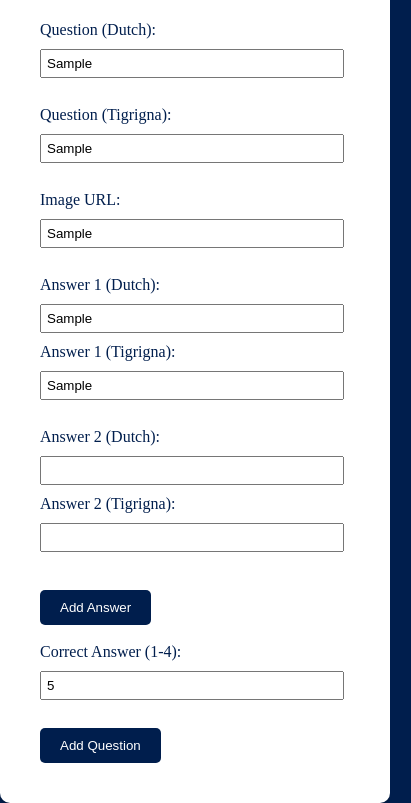
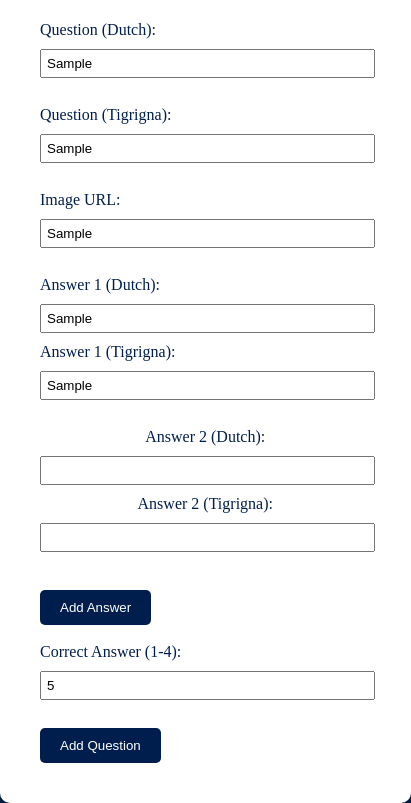
Before and after one commit to merlix256/tahmid-quiz, a plain HTML site: page Create-Quiz/create-quiz.html in a window 390 px wide. Both pictures are taken after typing "Sample", "Sample", "Sample", "Sample", "Sample", "5" into the empty fields and a click on the button "Add Answer". Shown: the part 99-902 px from the top of the page, 411 px wide, since content can reach past the window. Drawn offline with Linux system fonts and the light colour scheme.

Commit message:
it is now responsive

```diff
--- a/Create-Quiz/create-quiz.css
+++ b/Create-Quiz/create-quiz.css
@@ -10,7 +10,7 @@ body {
 .container {
     background: #fff;
     width: 90%;
-    max-width: 400px;
+    max-width: 700px;
     margin: auto;
     padding: 20px;
     border-radius: 10px;
@@ -80,20 +80,30 @@ input[type="number"] {
     color: #001e4d;
 }
 
-/* Media query for mobile screens */
-@media only screen and (max-width: 600px) {
+@media (max-width: 768px) {
     .container {
-        width: 90%;
-        max-width: 100%;
+        width: 95%;
+    }
+
+    input[type="text"],
+    input[type="number"] {
+        width: calc(100% - 10px);
+    }
+
+    .question-container {
+        align-items: center;
+        text-align: center;
     }
 
     .question {
         font-size: 20px;
     }
 
-    .question-image {
-        max-width: 100%;
-        height: auto;
-        margin-bottom: 10px;
+    #answer-container div {
+        text-align: center;
+    }
+
+    body {
+        display: block;
     }
 }
--- a/Create-Quiz/create-quiz.html
+++ b/Create-Quiz/create-quiz.html
@@ -1,6 +1,7 @@
 <!DOCTYPE html>
 <html>
 <head>
+    <meta name="viewport" content="width=device-width, initial-scale=1.0">
     <title>Question Maker</title>
     <link rel="stylesheet" type="text/css" href="create-quiz.css">
 </head>
--- a/style.css
+++ b/style.css
@@ -147,53 +147,35 @@ body {
   border-radius: 10px;
 }
 
-/* CSS for mobile screens */
-@media only screen and (max-width: 600px) {
-  .app {
-    margin: 40px auto 0;
-    padding: 20px;
+@media only screen and (max-width: 768px) {
+  .container {
+      width: 95%;
   }
 
-  .app h1 {
-    font-size: 24px;
-    padding-bottom: 20px;
+  input[type="text"],
+  input[type="number"] {
+      width: calc(100% - 10px);
   }
 
-  .quiz {
-    padding: 20px 0;
+  .question-container {
+      align-items: center;
+      text-align: center;
   }
 
-  .quiz h2 {
-    font-size: 18px;
+  .question {
+      font-size: 20px;
   }
 
-  .btn {
-    padding: 12px;
-    margin: 10px 0;
+  #answer-container div {
+      text-align: center;
   }
 
-  #next-btn {
-    width: 150px;
-    padding: 12px;
+  body {
+      display: block;
   }
 
-  .translation {
-    font-size: 18px;
-    margin-top: 8px;
-    margin-left: 8px;
-  }
-
-  .close {
-    top: 15px;
-    right: 35px;
-    font-size: 40px;
-  }
-
-  .image-container {
-    margin-bottom: 10px;
-  }
-
-  #myImage {
-    border-radius: 5px;
+  .container,
+  .container button {
+      width: 100%;
   }
 }
```
